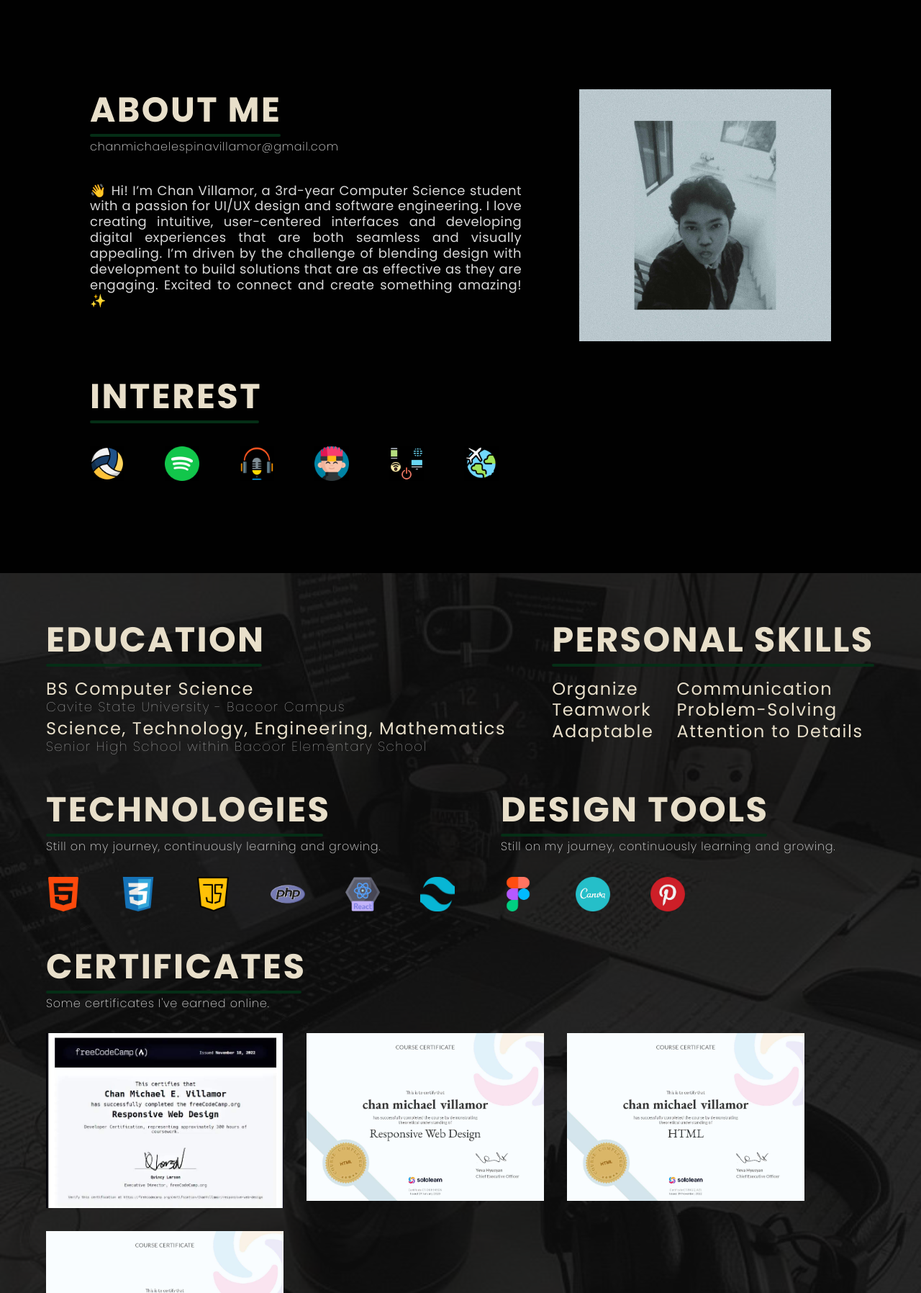
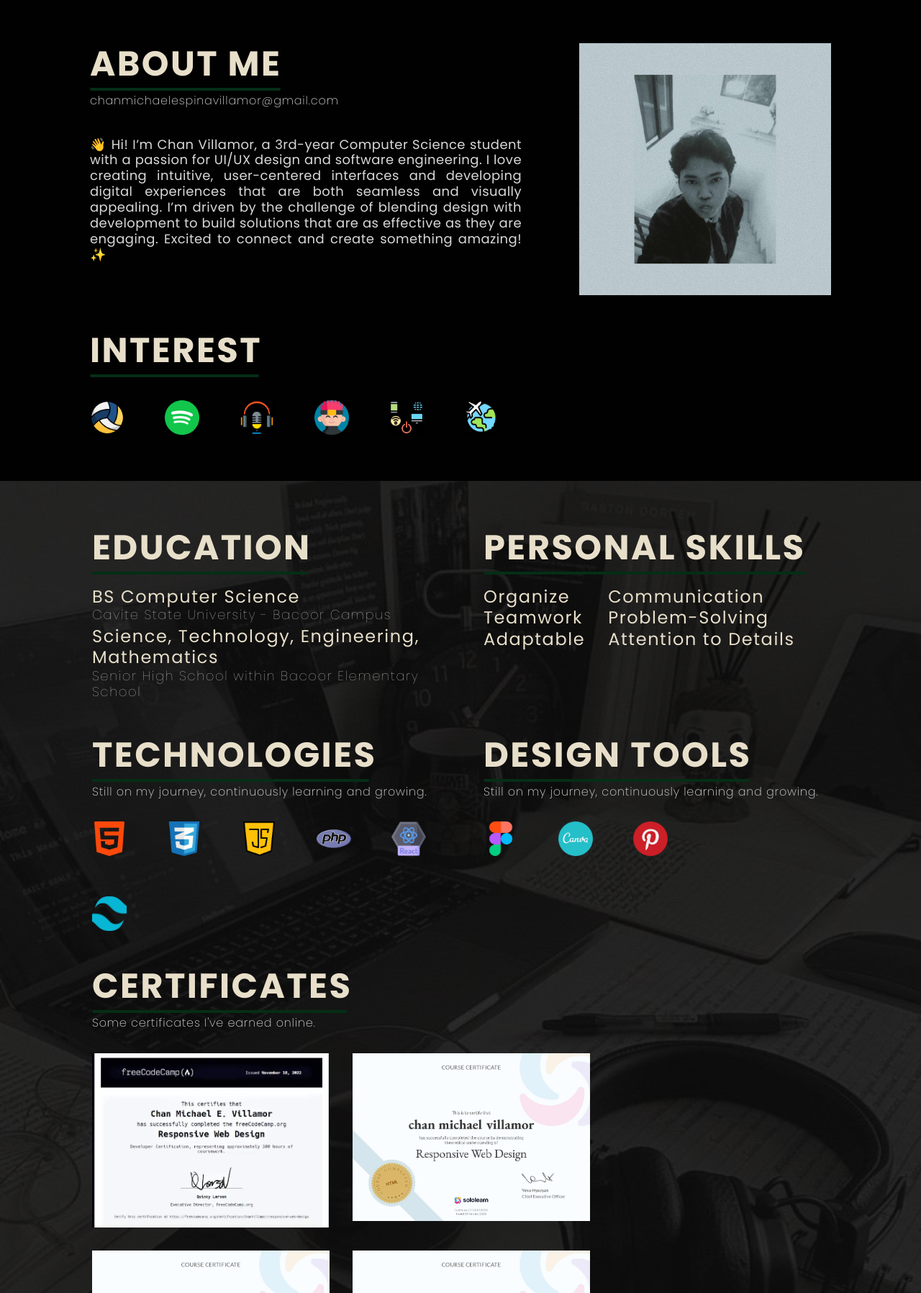
Before and after one commit to ChanVillamor/Chan-Portfolio, a React (Vite) app: page / in a window 1280 px wide. Shown: the part 804-2600 px from the top of the page at 72% size. Built offline with nearby package versions, Linux system fonts and the light colour scheme.

Commit message:
layout, add contact form

```diff
--- a/src/components/Button.jsx
+++ b/src/components/Button.jsx
@@ -1,4 +1,5 @@
 const Button = ({
+  type = "button",  // default type is "button" unless specified as "submit"
   label,
   id,
   href,
@@ -8,7 +9,22 @@ const Button = ({
   borderColor,
   fullWidth,
 }) => {
-  return (
+  const isSubmit = type === "submit";
+
+  return isSubmit ? (
+    <button
+      type="submit"
+      className={`flex justify-center items-center gap-2 px-5 py-3 md:px-7 md:py-4 lg:px-10 border font-poppins text-lg font-medium leading-none hover:bg-green-500 hover:duration-200
+      ${
+        backgroundColor
+          ? `${backgroundColor} ${textColor} ${borderColor} ${textSize}`
+          : "bg-[rgba(232,223,202,0.2)] text-primary border-primary"
+      } rounded-full ${fullWidth && "w-full"}`}
+    >
+      {id}
+      {label}
+    </button>
+  ) : (
     <a
       href={href}
       target="_blank"
--- a/src/components/Nav.jsx
+++ b/src/components/Nav.jsx
@@ -48,7 +48,7 @@ const Nav = () => {
 
             {/* Mobile Menu - Conditionally rendered based on state */}
             {isMobileMenuOpen && (
-               <ul className="flex flex-col items-start gap-5 absolute top-20 left-0 px-10 w-full py-4 max-lg:flex bg-[rgba(16,16,16,0.9)] ">
+               <ul className="flex flex-col items-start gap-5 absolute top-20 left-0 px-10 md:px-20 w-full py-4 max-lg:flex bg-[rgba(16,16,16,0.9)] ">
                   {navLinks.map((item) => (
                   <li key={item.label}>
                      <a
--- a/src/sections/About.jsx
+++ b/src/sections/About.jsx
@@ -5,7 +5,7 @@ import { motion } from 'framer-motion';
 const About = () => {
   return (
 
-    <section id="about" className="w-full flex flex-col justify-center items-center container pt-16 pb-16 min-h-screen font-poppins text-dirty-white">
+    <section id="about" className="w-full flex flex-col justify-center items-center container pt-16 pb-16 font-poppins text-dirty-white">
 
       <motion.div
         className="flex flex-col gap-12"
--- a/src/sections/Home.jsx
+++ b/src/sections/Home.jsx
@@ -26,15 +26,16 @@ const Home = () => {
         <a href="#contact">
           <Button label="Contact" />
         </a>
-        <a href="#resume">
-          <Button label="Resume" />
+        <a href="/my-portfolio/src/assets/CV.pdf" download="CV.pdf">
+          <Button label="Download CV" />
         </a>
+
         </div>
 
         {/* social contact */}
         <ul className="relative flex justify-center gap-5 md:gap-8 lg:gap-8 pl-1 lg:top-12">
           <li><a href="https://www.instagram.com/booshaiderr?igsh=NTRjemoyc2wxdXF6"><FaInstagram className="text-3xl md:text-4xl lg:text-4xl text-dirty-white hover:text-green-500 hover:duration-200"/></a></li>
-          <li><a href="https://www.linkedin.com/in/chan-michael-villamor-43ba8b301?utm_source=share&utm_campaign=share_via&utm_content=profile&utm_medium=android_app"><FaLinkedin className="text-3xl md:text-4xl lg:text-4xl text-dirty-white hover:text-green-500 hover:duration-200"/></a></li>
+          <li><a href="https://www.linkedin.com/in/chan-villamor/"><FaLinkedin className="text-3xl md:text-4xl lg:text-4xl text-dirty-white hover:text-green-500 hover:duration-200"/></a></li>
           <li><a href="https://github.com/ChanVillamor"><FaGithub className="text-3xl md:text-4xl lg:text-4xl text-dirty-white hover:text-green-500 hover:duration-200"/></a></li>
           <li><a href="https://x.com/booshaiderr?t=PtXpg5JXUxjzX9LntFh2rA&s=07"><FaXTwitter className="text-3xl md:text-4xl lg:text-4xl text-dirty-white hover:text-green-500 hover:duration-200"/></a></li>
         </ul>
--- a/src/sections/Resume.jsx
+++ b/src/sections/Resume.jsx
@@ -14,19 +14,20 @@ const Resume = () => {
 
   return (
 
-    <section id="resume" className="w-full container m-auto flex flex-col justify-center items-center pt-16 pb-16 min-h-screen text-dirty-white font-poppins">
-
+    <section
+      id="resume"
+      className="w-full container mx-auto flex flex-col justify-center items-center pt-16 pb-16 text-dirty-white font-poppins"
+    >
       <motion.div
-        className="flex flex-col gap-12"
+        className="flex flex-col gap-12 w-full max-w-5xl mx-auto justify-center"
         initial={{ opacity: 0, y: 50 }}
         whileInView={{ opacity: 1, y: 0 }}
-        viewport={{ once: true, amount: 'some' }} // Only needs part of the element to trigger
+        viewport={{ once: true, amount: 'some' }}
         transition={{ duration: 1, ease: "easeOut" }}
       >
-        <div className="flex flex-col flex-wrap gap-8 md:flex-row lg:flex-row lg:gap-16 tracking-widest">
-
-          {/* Education Section */}
-          <div>
+        {/* Education Section */}
+        <div className="flex flex-col gap-8 md:flex-row lg:flex-row lg:gap-16 tracking-widest justify-center">
+          <div className="w-full max-w-lg mx-auto">
             <h1 className="text-2xl md:text-4xl lg:text-4xl font-bold tracking-wider">EDUCATION</h1>
             <span className="block bg-green-950 rounded w-[146px] h-[4px] md:w-[300px] lg:w-[300px] mt-1"></span>
             <div className="mt-4 text-lg font-normal md:text-xl lg:text-2xl">
@@ -40,7 +41,7 @@ const Resume = () => {
           </div>
 
           {/* Personal Skills */}
-          <div>
+          <div className="w-full max-w-lg mx-auto">
             <h1 className="text-2xl md:text-4xl lg:text-4xl font-bold tracking-wider">PERSONAL SKILLS</h1>
             <span className="block bg-green-950 rounded w-[222px] h-[4px] md:w-[448px] lg:w-[448px] mt-1"></span>
             <div className="flex flex-row gap-8 mt-4 text-lg font-normal md:text-xl lg:text-2xl">
@@ -56,12 +57,11 @@ const Resume = () => {
               </ul>
             </div>
           </div>
-
         </div>
 
-        <div className="flex flex-col flex-wrap gap-8 md:flex-row lg:flex-row lg:gap-16 tracking-widest">
-          {/* Technologies */}
-          <div>
+        {/* Technologies Section */}
+        <div className="flex flex-col gap-8 md:flex-row lg:flex-row lg:gap-16 tracking-widest justify-center">
+          <div className="w-full max-w-lg mx-auto">
             <h1 className="text-2xl md:text-4xl lg:text-4xl font-bold tracking-wider">TECHNOLOGIES</h1>
             <span className="block bg-green-950 rounded w-[195px] h-[4px] md:w-[385px] lg:w-[385px] mt-1"></span>
             <p className="text-gray text-base font-extralight tracking-wider mt-1">Still on my journey, continuously learning and growing.</p>
@@ -74,9 +74,9 @@ const Resume = () => {
             </ul>
           </div>
 
-          {/* Design Tools */}
-          <div>
-            <h1 className="text-2xl md:text-4xl lg:text-4xl font-bold tracking-wider">DESIGN TOOLS</h1>
+          {/* Design Tools Section */}
+          <div className="w-full max-w-lg mx-auto">
+            <h1 className="text-2xl md:text-4 xl lg:text-4xl font-bold tracking-wider">DESIGN TOOLS</h1>
             <span className="block bg-green-950 rounded w-[185px] h-[4px] md:w-[370px] lg:w-[370px] mt-1"></span>
             <p className="text-gray text-base font-extralight tracking-wider mt-1">Still on my journey, continuously learning and growing.</p>
             <ul className="flex flex-wrap gap-8 md:gap-14 lg:gap-14 mt-8">
@@ -96,7 +96,7 @@ const Resume = () => {
             <span className="block bg-green-950 rounded w-[180px] h-[4px] md:w-[355px] lg:w-[355px] mt-1"></span>
             <p className="text-gray text-base font-extralight tracking-wider mt-1">Some certificates I've earned online.</p>
           </div>
-          <ul className="flex flex-wrap gap-8 mt-8 justify">
+          <ul className="flex flex-wrap gap-8 mt-8 justify-start">
             {certificates.map((item, index) => (
               <li key={index} className="flex flex-col items-center">
                 <img
@@ -110,6 +110,7 @@ const Resume = () => {
             ))}
           </ul>
         </div>
+
       </motion.div>
 
       {/* Modal */}
```
Also changed, not shown: src/sections/Contact.jsx (+71 -8 lines), 1 other file (tests, documents, lock files or other folders).
